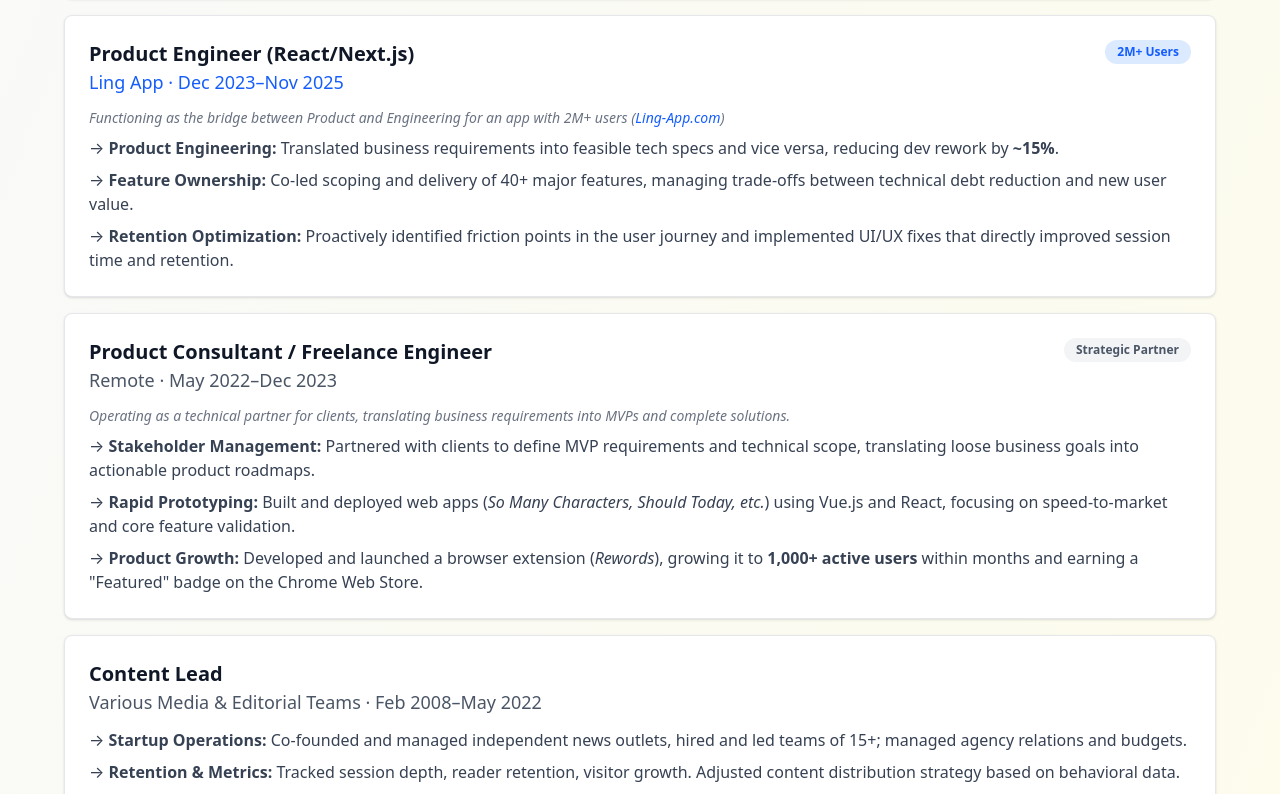
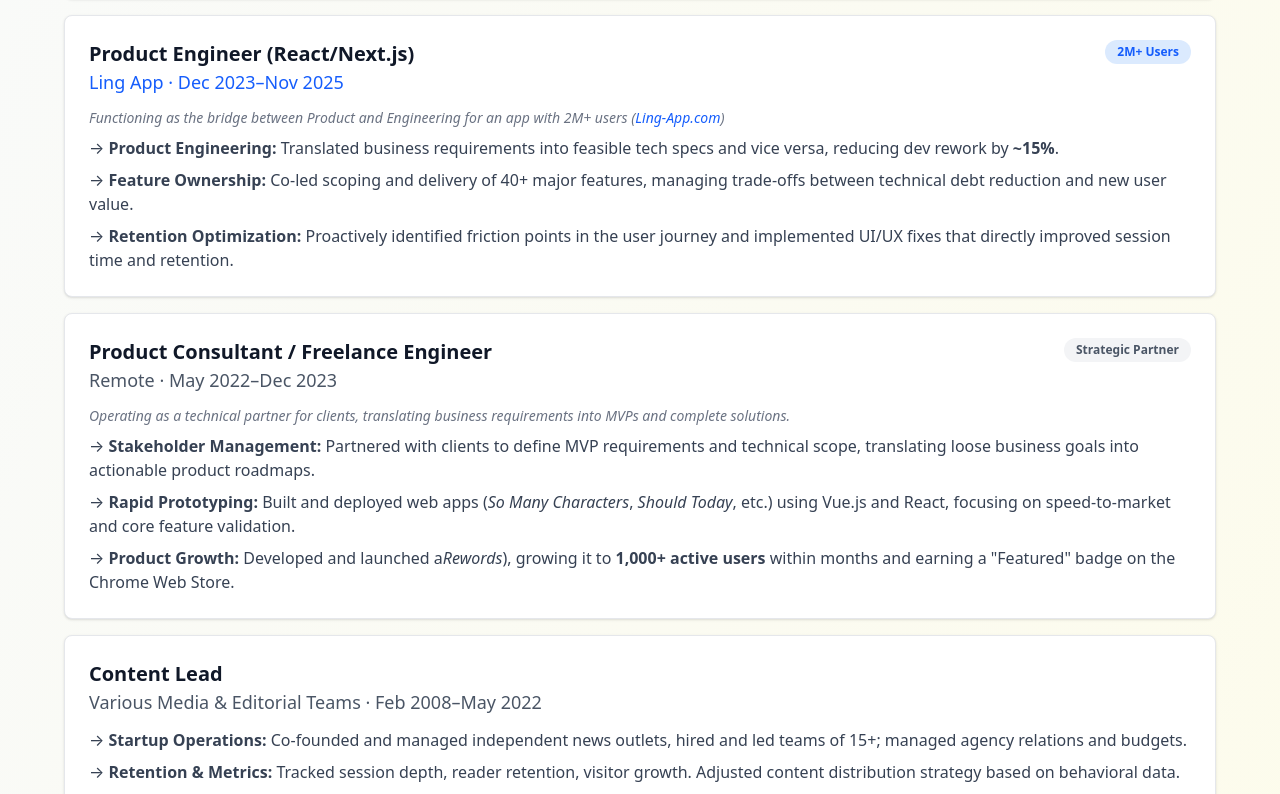
Before and after one commit to sanderbell/sanderbelldev2, a React (Vite) app: page / in a window 1280 px wide. Shown: the part 1055-1849 px from the top of the page. Built offline with nearby package versions, Linux system fonts and the light colour scheme.

Commit message:
Enhance App component content with emphasized text and updated links for clarity

```diff
--- a/src/App.tsx
+++ b/src/App.tsx
@@ -276,7 +276,7 @@ function App() {
                     rel="noopener noreferrer"
                     className="text-purple-700 hover:text-purple-800 transition-colors"
                   >
-                    Esse
+                    <em>Esse </em>
                   </a>
                   ,{' '}
                   <a
@@ -285,7 +285,7 @@ function App() {
                     rel="noopener noreferrer"
                     className="text-purple-700 hover:text-purple-800 transition-colors"
                   >
-                    One at a Time
+                    <em> One at a Time </em>
                   </a>
                   ) 0 → 1.
                 </li>
@@ -381,15 +381,39 @@ function App() {
                 </li>
                 <li>
                   → <strong>Rapid Prototyping:</strong> Built and deployed web
-                  apps (<em>So Many Characters, Should Today, etc.</em>) using
-                  Vue.js and React, focusing on speed-to-market and core feature
-                  validation.
+                  apps (
+                  <a
+                    href="https://somany.ch"
+                    target="_blank"
+                    rel="noopener noreferrer"
+                    className="text-gray-700 hover:text-gray-800 transition-colors"
+                  >
+                    <em>So Many Characters</em>
+                  </a>
+                  ,{' '}
+                  <a
+                    href="https://should.today"
+                    target="_blank"
+                    rel="noopener noreferrer"
+                    className="text-gray-700 hover:text-gray-800 transition-colors"
+                  >
+                    <em>Should Today</em>
+                  </a>
+                  , etc.) using Vue.js and React, focusing on speed-to-market
+                  and core feature validation.
                 </li>
                 <li>
                   → <strong>Product Growth:</strong> Developed and launched a
-                  browser extension (<em>Rewords</em>), growing it to{' '}
-                  <strong>1,000+ active users</strong> within months and earning
-                  a "Featured" badge on the Chrome Web Store.
+                  <a
+                    href="https://rewords.app"
+                    target="_blank"
+                    rel="noopener noreferrer"
+                    className="text-gray-700 hover:text-gray-800 transition-colors"
+                  >
+                    <em>Rewords</em>
+                  </a>
+                  ), growing it to <strong>1,000+ active users</strong> within
+                  months and earning a "Featured" badge on the Chrome Web Store.
                 </li>
               </ul>
             </div>
```
